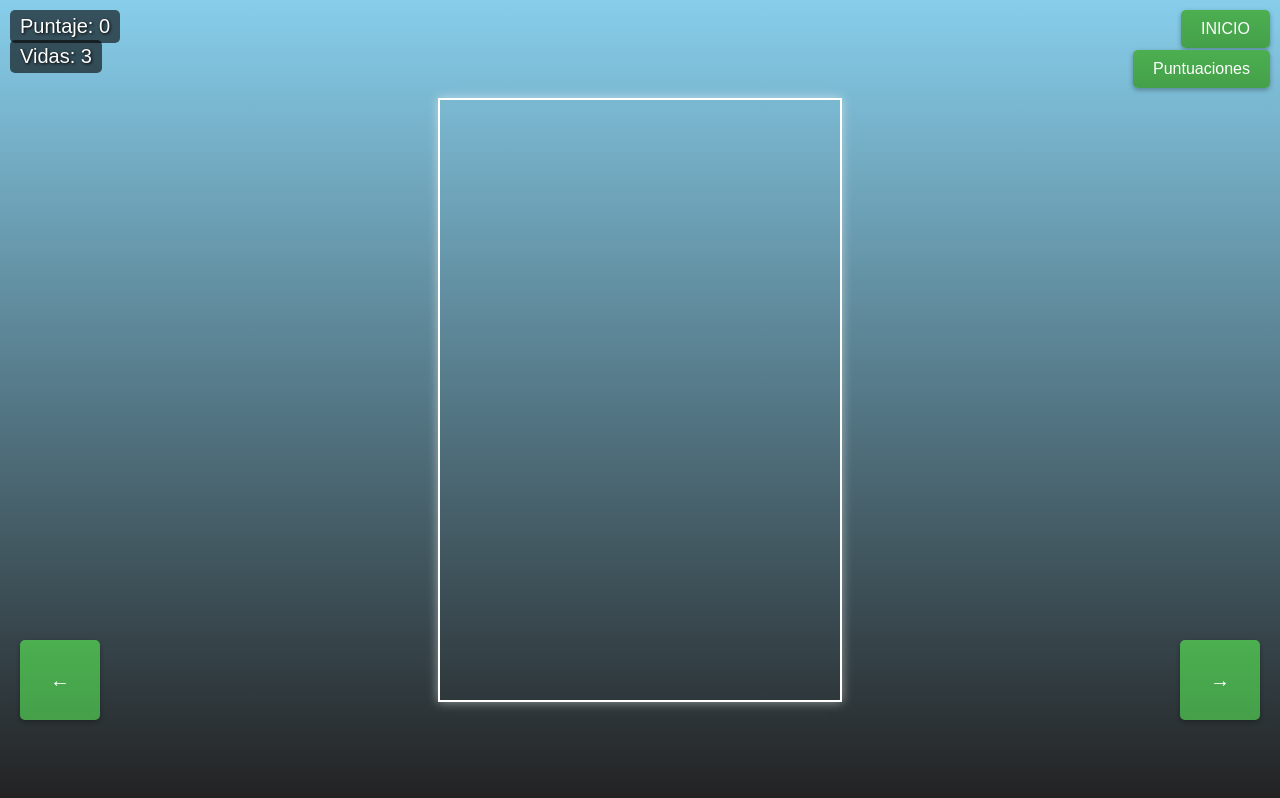
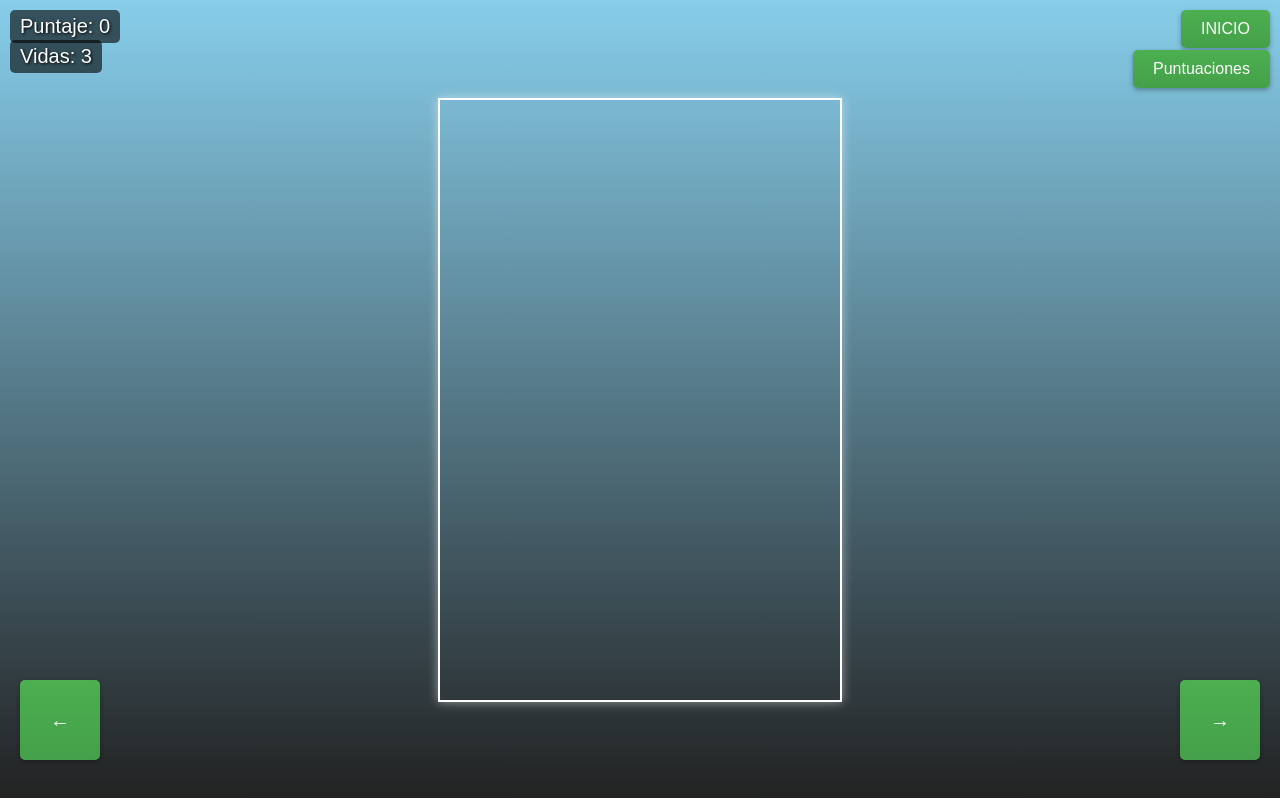
Before and after one commit to consoliniraulh/Car-Race, a plain HTML site: page index.html in a window 1280 px wide. Drawn offline with Linux system fonts and the light colour scheme.

Commit message:
Update index.html

```diff
--- a/index.html
+++ b/index.html
@@ -64,8 +64,8 @@
         #highScoresButton { top: 50px; right: 10px; }
         #restartButton { top: 60px; right: 10px; display: none; }
         #exitButton { top: 100px; right: 10px; display: none; }
-        #leftButton { bottom: 80px; left: 20px; width: 80px; height: 80px; font-size: 20px; }
-        #rightButton { bottom: 80px; right: 20px; width: 80px; height: 80px; font-size: 20px; }
+        #leftButton { bottom: 40px; left: 20px; width: 80px; height: 80px; font-size: 20px; }
+        #rightButton { bottom: 40px; right: 20px; width: 80px; height: 80px; font-size: 20px; }
         #highScores {
             position: absolute;
             top: 50%;
```
